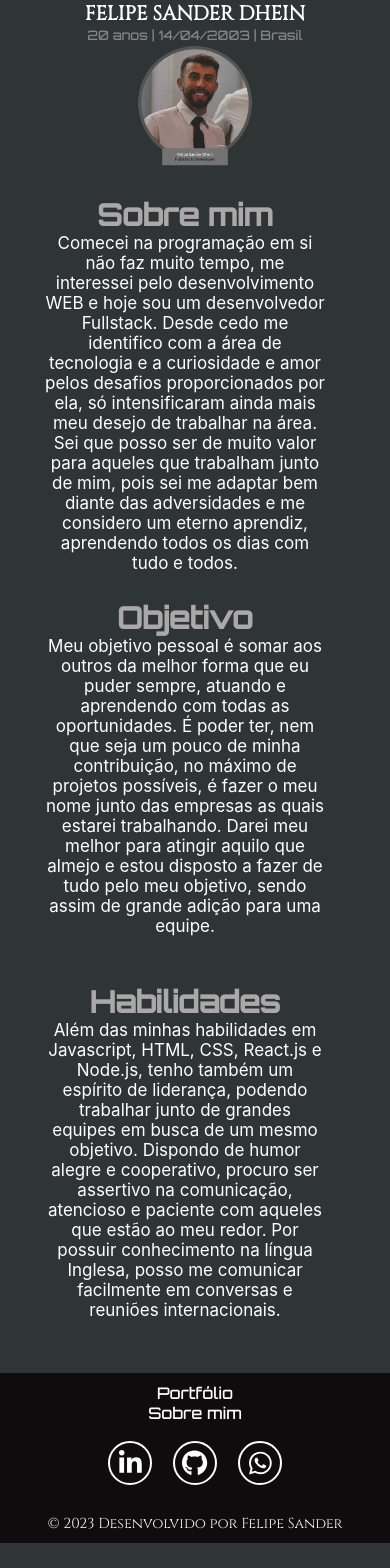
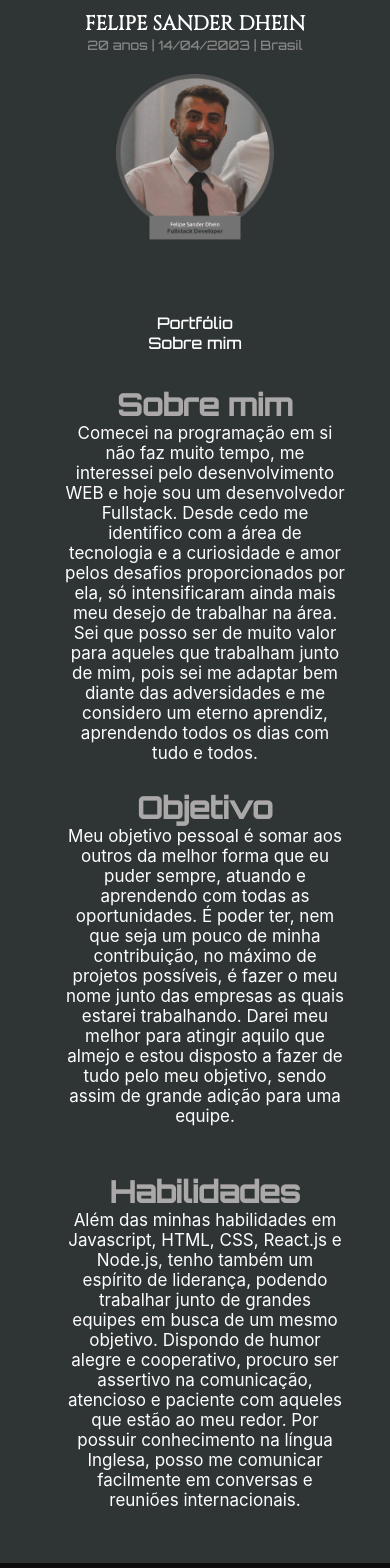
Before and after one commit to NappS5/portfolio, a React (Create React App) app: page / in a window 390 px wide. Shown: the top 1568 px of the page. Before the commit the page ends 1543 px from the top, so only its background shows below. Built offline with nearby package versions, Linux system fonts and the light colour scheme.

Commit message:
responsive fixed

```diff
--- a/src/components/about/about.css
+++ b/src/components/about/about.css
@@ -3,15 +3,15 @@
     flex-wrap: wrap; /* Permite que os itens flexíveis sejam quebrados para a próxima linha */
     justify-content: center;
     align-items: center;
-    margin-right: 50px;
-    margin-bottom: 30px;
+    margin-right: 20px;
+    margin-bottom: 100px;
   }
 
   /* Container para o grupo de 3 divs */
 .about-group {
     display: flex;
     flex-wrap: wrap;
-    height: 370px;
+    height: 700px;
   }
 
   .about_me {
--- a/src/components/footer/footer.css
+++ b/src/components/footer/footer.css
@@ -8,6 +8,12 @@ footer {
   font-size: 16px;
   padding: 0 0;
   font-weight: 400;
+  margin-top: 20px;
+}
+
+.footer-content {
+  max-width: 1000px; /* Defina um valor adequado */
+  margin: 0 auto;
 }
 
 
@@ -21,7 +27,6 @@ footer {
     padding: 0.6rem;
     font-weight: 400;
     font-family: 'Cinzel', serif;
-    height: 60px;
   }
 
   .links-nav {
--- a/src/components/footer/footer.js
+++ b/src/components/footer/footer.js
@@ -7,6 +7,7 @@ import SocialMedia from '../socialmedia/socialmedia'
 function Footer(){
     return(
         <footer id='final'>
+            <div className='footer-content'>
             <div className='links-nav'>
             <Link className='port-mim' to="/portfolio">Portfólio</Link>
             <Link className='sobre-mim' to="/">Sobre mim</Link>
@@ -17,6 +18,7 @@ function Footer(){
             ©
             2023 Desenvolvido por Felipe Sander
         </div>
+            </div>
         </footer>
     )
 }
--- a/src/components/header/header.css
+++ b/src/components/header/header.css
@@ -7,6 +7,7 @@
     justify-content: center;
     flex-direction: column;
     position:relative;
+    margin-top: 10px;
 }
 .name{
     color: #fff;
--- a/src/components/me/me.css
+++ b/src/components/me/me.css
@@ -2,7 +2,7 @@
     display: flex;
     align-items: center;
     justify-content: center;
-    height: 250px;
+    height: 310px;
 }
 
 .felipe-sander {
--- a/src/components/me/me.js
+++ b/src/components/me/me.js
@@ -1,11 +1,19 @@
 import React from 'react'
 import './me.css'
+import { Link } from 'react-router-dom';
+
 
 function Me(){
     return(
+        <>
         <div className='me-container'>
             <img className='felipe-sander' src='./imgs/felipe-sander.png' alt='Me similing'></img>
         </div>
+            <div className='links-nav'>
+            <Link className='port-mim' to="/portfolio">Portfólio</Link>
+            <Link className='sobre-mim' to="/">Sobre mim</Link>
+            </div>
+        </>
     )
 }
 
--- a/src/components/resposive/responsive.css
+++ b/src/components/resposive/responsive.css
@@ -1,16 +1,40 @@
+@media (max-width: 1280px) {
+    .me-container {
+        height: 300px;
+    }
+    .felipe-sander {
+        max-height: 380px ;
+    }
+    footer {
+        position:static;
+        margin-top: 20px; /* Adicione uma margem superior na media query */
+        bottom: 0;
+      }
+
+      .about-container {
+        margin-right: 10px; /* Reduza ainda mais a margem direita na media query */
+        margin-bottom: 10px; /* Reduza ainda mais a margem inferior na media query */
+      }
+
+}
+
+
 @media (max-width: 768px) {
     .me-container {
-        height: 120px;
+        height: 200px;
     }
     .felipe-sander {
-        max-height: 180px ;
+        max-height: 250px ;
     }
     .about-container {
         flex-direction: column;
+        align-items: center;
+        justify-content: center;
     }
     .about-group {
         height: 1150px ;
         align-items: center;
+        justify-content: center;
         margin-top: 10px;
     }
     .about_me {
@@ -37,6 +61,9 @@
     }
     .site {
         width: 350px;
+    }
+    footer {
+        position: static;
     }
 }
 
```
Also changed, not shown: 11 other files (tests, documents, lock files or other folders).
